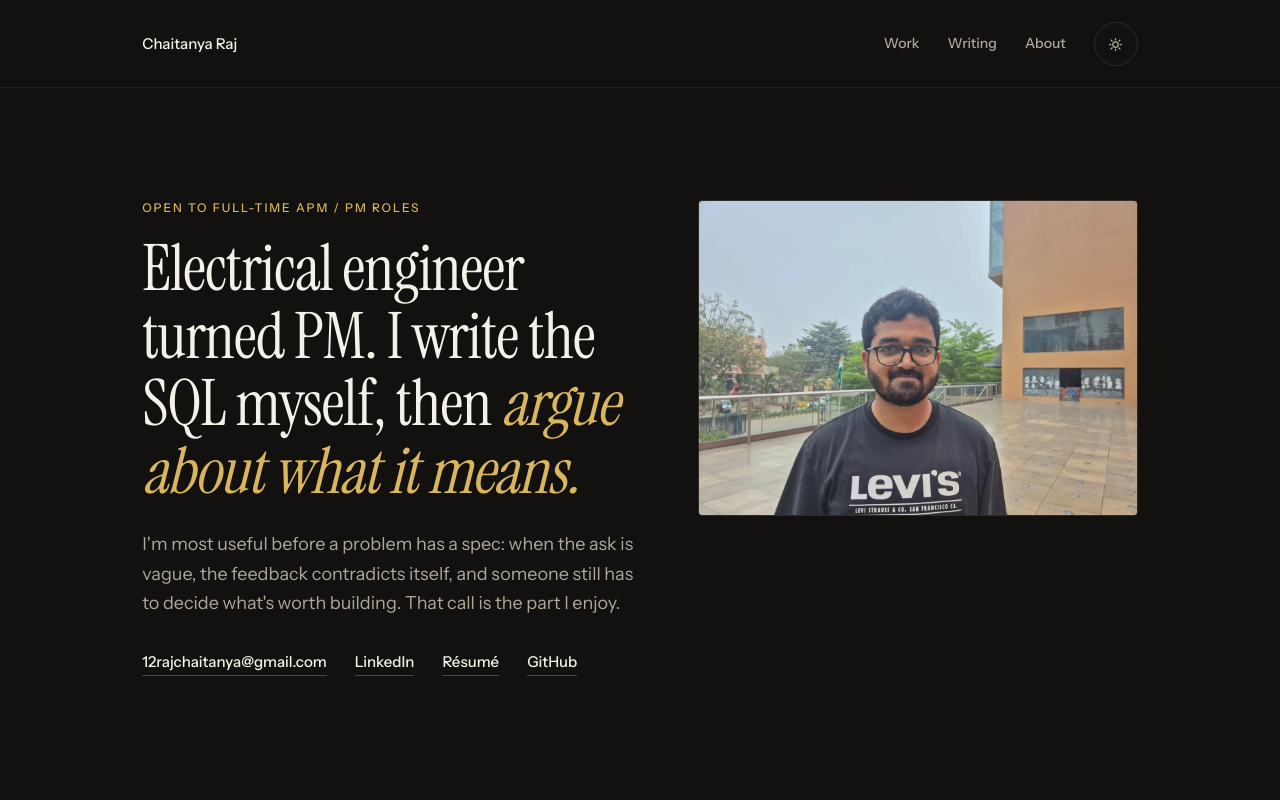
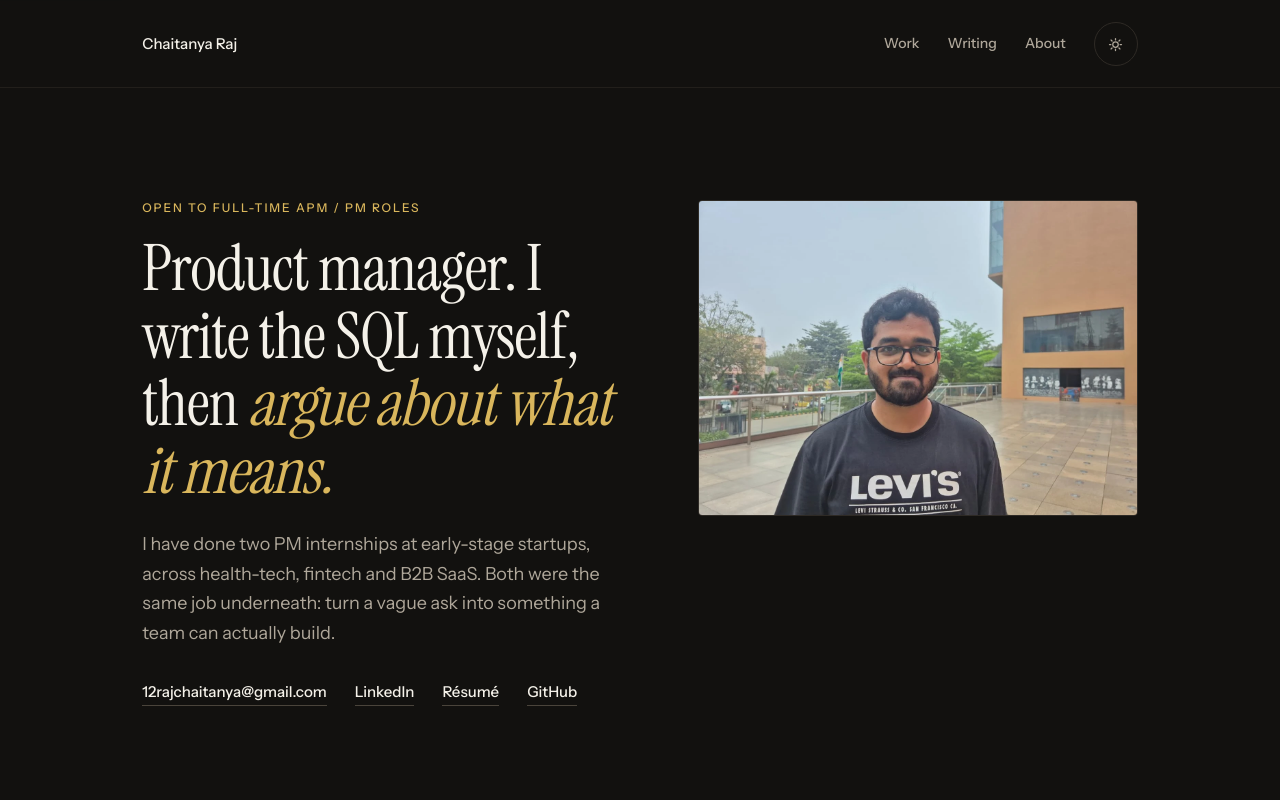
Before and after one commit to captainchaitanya/Portfolio, a Next.js app: page / in a window 1280 px wide. Shown: the top 800 px of the page. Built offline with nearby package versions, Linux system fonts and the light colour scheme.

Commit message:
Product-first hero and metadata

```diff
--- a/src/app/layout.tsx
+++ b/src/app/layout.tsx
@@ -21,7 +21,7 @@ const instrumentSerif = Instrument_Serif({
 });
 
 const description =
-  "Product manager. Electrical engineering at NIT Agartala, business analytics at IIT Mandi. Turning ambiguous problems into shipped products across SaaS, fintech and health-tech.";
+  "Product manager. Two internships across health-tech, fintech and B2B SaaS. Turning vague asks into something a team can actually build.";
 
 export const metadata: Metadata = {
   metadataBase: new URL("https://chaitanya-raj.vercel.app"),
--- a/src/app/page.tsx
+++ b/src/app/page.tsx
@@ -21,7 +21,7 @@ export default function Home() {
         <section className="frame hero" aria-labelledby="hero-heading">
           <p className="eyebrow">Open to full-time APM / PM roles</p>
           <h1 id="hero-heading">
-            Electrical engineer turned PM. I write the SQL myself, then{" "}
+            Product manager. I write the SQL myself, then{" "}
             <em>argue about what it means.</em>
           </h1>
           <p className="hero-intro">{site.status}</p>
--- a/src/content/site.ts
+++ b/src/content/site.ts
@@ -27,9 +27,9 @@ export type SiteContent = {
 export const site: SiteContent = {
   name: "Chaitanya Raj",
   positioning:
-    "Electrical engineer turned PM. I write the SQL myself, then argue about what it means.",
+    "Product manager. I write the SQL myself, then argue about what it means.",
   status:
-    "I'm most useful before a problem has a spec: when the ask is vague, the feedback contradicts itself, and someone still has to decide what's worth building. That call is the part I enjoy.",
+    "I have done two PM internships at early-stage startups, across health-tech, fintech and B2B SaaS. Both were the same job underneath: turn a vague ask into something a team can actually build.",
   links: [
     {
       label: "12rajchaitanya@gmail.com",
```
